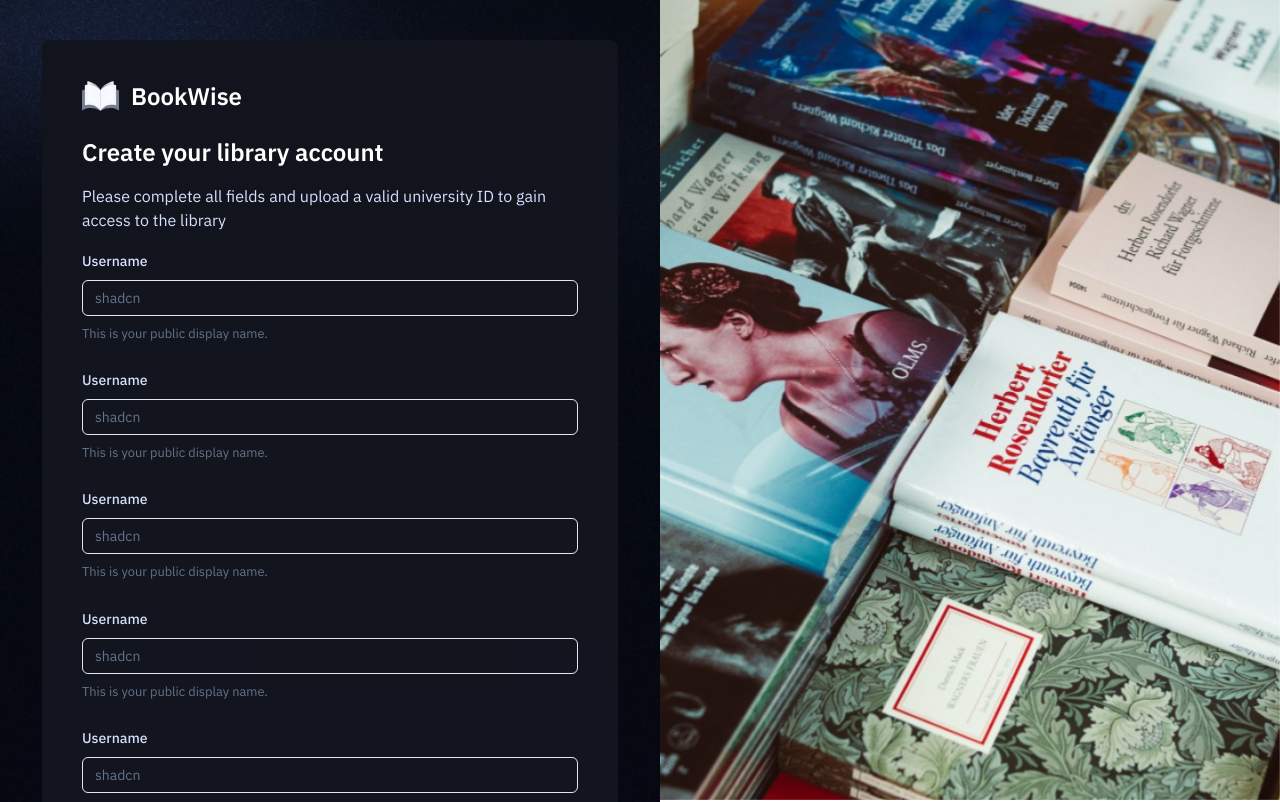
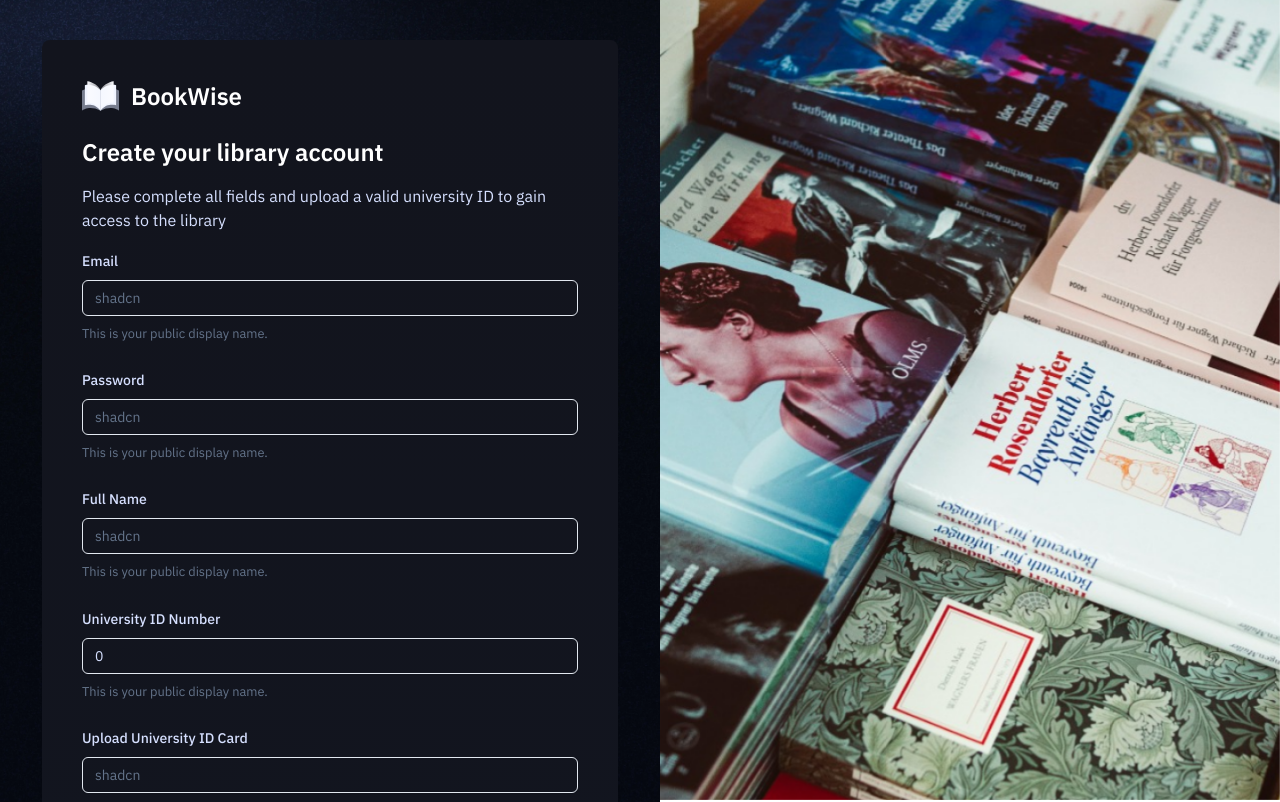
Before and after one commit to ecetinerdem/library, a Next.js app: page /sign-up in a window 1280 px wide. Shown: the top 802 px of the page. Built offline with nearby package versions, Linux system fonts and the light colour scheme.

Commit message:
fix constants

```diff
--- a/app/constant/index.ts
+++ b/app/constant/index.ts
@@ -41,7 +41,7 @@ export const navigationLinks = [
   ];
 
   export const FIELD_NAMES = {
-    fullname: "Full name",
+    fullName: "Full name",
     email: "Email",
     universityId: "University ID Number",
     password: "Password",
@@ -49,7 +49,7 @@ export const navigationLinks = [
   };
 
   export const FIELD_TYPES = {
-    fullname: "text",
+    fullName: "text",
     email: "email",
     universityId: "number",
     password: "password",
--- a/components/AuthForm.tsx
+++ b/components/AuthForm.tsx
@@ -24,6 +24,7 @@ import {
 } from "@/components/ui/form";
 import { Input } from "@/components/ui/input";
 import Link from "next/link";
+import { FIELD_NAMES } from "@/app/constant";
 
 interface Props<T extends FieldValues> {
   schema: ZodType<T>;
@@ -66,11 +67,14 @@ const AuthForm = <T extends FieldValues>({
         >
           {Object.keys(defaultValues).map((field) => (
             <FormField
+              key={field}
               control={form.control}
-              name="username"
+              name={field as Path<T>}
               render={({ field }) => (
                 <FormItem>
-                  <FormLabel>Username</FormLabel>
+                  <FormLabel className="capitalize">
+                    {FIELD_NAMES[field.name as keyof typeof FIELD_NAMES]}
+                  </FormLabel>
                   <FormControl>
                     <Input placeholder="shadcn" {...field} />
                   </FormControl>
```
Also changed, not shown: components/ImageUploader.tsx (added).
